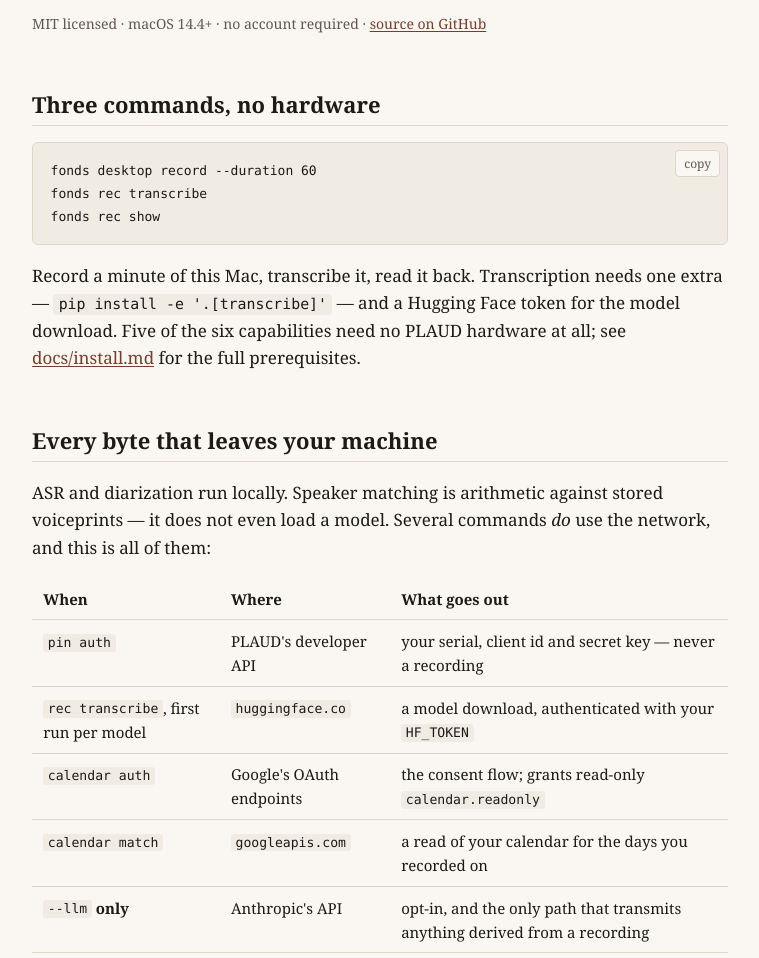
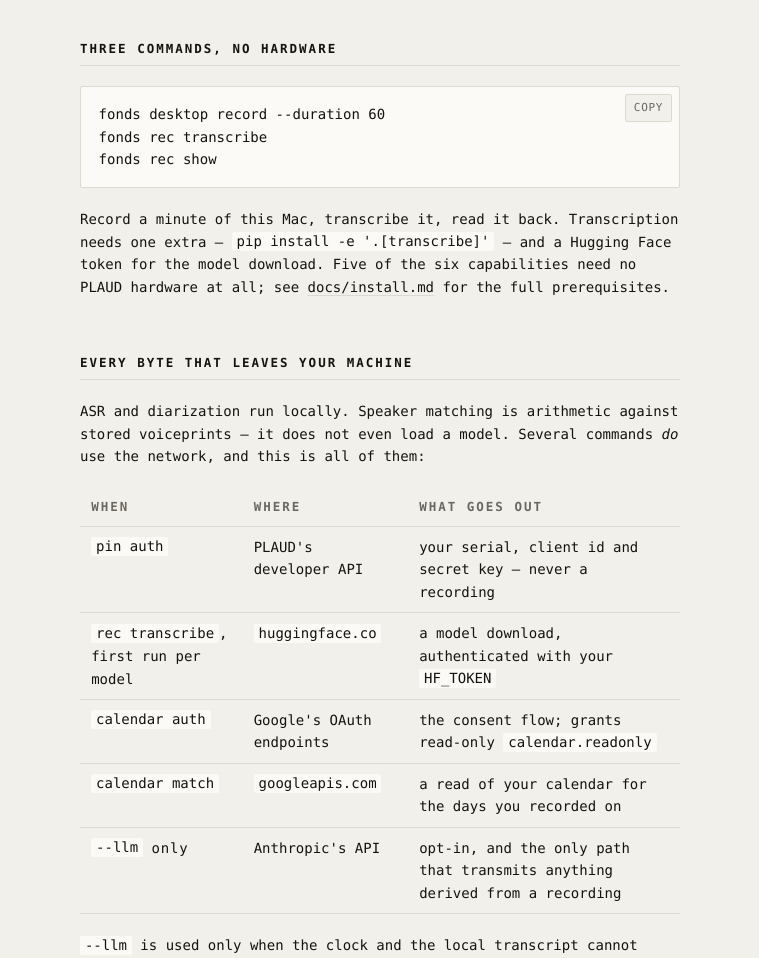
Before and after one commit to fondsdev/fondsdev.github.io, a plain HTML site: page index.html in a window 1280 px wide. Shown: the part 465-1423 px from the top of the page, without its empty margins (260-1019 px from the left). Drawn offline with Linux system fonts and the light colour scheme.

Commit message:
Put the page on the identity's type and palette
Six tokens replacing three ad-hoc colours, system monospace at one weight, and
dark on the bare selector with light as the override — the direction DESIGN.md's
own favicon SVGs are written, so the page and the assets it ships read the same
way round.

Links lose their colour and take a rule-coloured underline: amber is reserved
for the split and there is no second weight, so the hairline does the work.
Emphasis loses its weight and takes tracking, which is the only device that
works inline mid-sentence.

The container narrows to 40rem. Dropping body from 17px serif to 14px mono at
unchanged width pushed the measure from about 72 characters to about 87; this
puts it back.

```diff
--- a/index.html
+++ b/index.html
@@ -15,77 +15,122 @@
 <meta name="twitter:card" content="summary_large_image">
 <style>
 :root {
-  --paper: #faf7f2;
-  --ink: #1c1a17;
-  --muted: #5f584e;
-  --rule: #ded6c9;
-  --accent: #7a3b2e;
-  --code-bg: #f1ece3;
+  --ground:  #0B0B0C;
+  --surface: #131316;
+  --ink:     #E8E6E1;
+  --dim:     #85827C;
+  --rule:    #26262A;
+  --accent:  #E8A33D;
 }
-@media (prefers-color-scheme: dark) {
+@media (prefers-color-scheme: light) {
   :root {
-    --paper: #141310;
-    --ink: #e9e4da;
-    --muted: #9c9488;
-    --rule: #2f2b24;
-    --accent: #d9977c;
-    --code-bg: #1e1b16;
+    --ground:  #F2F0EA;
+    --surface: #FBFAF6;
+    --ink:     #14130F;
+    --dim:     #6B6862;
+    --rule:    #DEDAD1;
+    --accent:  #A76A10;
   }
 }
 * { box-sizing: border-box; }
+html { -webkit-text-size-adjust: 100%; }
 body {
   margin: 0 auto;
-  max-width: 46rem;
+  max-width: 40rem;
   padding: 3rem 1.25rem 5rem;
-  background: var(--paper);
+  background: var(--ground);
   color: var(--ink);
-  font-family: ui-serif, Georgia, "Times New Roman", serif;
-  font-size: 1.0625rem;
-  line-height: 1.6;
-  -webkit-text-size-adjust: 100%;
+  font-family: ui-monospace, SFMono-Regular, "SF Mono", Menlo,
+               Consolas, "Liberation Mono", monospace;
+  font-size: 14px;
+  line-height: 1.62;
+  font-variant-numeric: tabular-nums;
 }
-h1, h2, h3 { line-height: 1.25; font-weight: 600; }
-h1 { font-size: 2.25rem; margin: 0 0 .75rem; letter-spacing: -.01em; }
+h1, h2 { line-height: 1.3; margin: 0; }
+h1 { font-size: 24px; letter-spacing: .02em; margin: 0 0 1rem; }
 h2 {
-  font-size: 1.375rem;
+  font-size: 12.5px;
+  letter-spacing: .16em;
+  text-transform: uppercase;
   margin: 3.5rem 0 1rem;
-  padding-bottom: .4rem;
+  padding-bottom: .5rem;
   border-bottom: 1px solid var(--rule);
 }
-a { color: var(--accent); text-decoration-thickness: 1px; text-underline-offset: 2px; }
-code, pre, kbd {
-  font-family: ui-monospace, SFMono-Regular, "SF Mono", Menlo, Consolas, monospace;
-  font-size: .875em;
+p { margin: 1.25rem 0; }
+a {
+  color: var(--ink);
+  text-decoration: underline;
+  text-decoration-color: var(--rule);
+  text-decoration-thickness: 1px;
+  text-underline-offset: 3px;
 }
-code { background: var(--code-bg); padding: .1em .35em; border-radius: 3px; }
+a:hover { text-decoration-color: var(--ink); }
+strong, b { font-weight: inherit; letter-spacing: .06em; }
+em { font-style: italic; }
+code, pre { font-family: inherit; }
+code { background: var(--surface); padding: .1em .35em; border-radius: 2px; }
 pre {
-  background: var(--code-bg);
+  background: var(--surface);
   border: 1px solid var(--rule);
-  border-radius: 6px;
+  border-radius: 2px;
   padding: 1rem 1.1rem;
+  margin: 1.25rem 0;
   overflow-x: auto;
-  line-height: 1.55;
 }
 pre code { background: none; padding: 0; }
-table { border-collapse: collapse; width: 100%; font-size: .9375rem; display: block; overflow-x: auto; }
-th, td { text-align: left; padding: .55rem .7rem; border-bottom: 1px solid var(--rule); vertical-align: top; }
-th { font-weight: 600; white-space: nowrap; }
-.wordmark { font-size: 1.05rem; letter-spacing: .14em; text-transform: uppercase; color: var(--muted); margin: 0 0 2rem; }
-.lede { font-size: 1.1875rem; color: var(--ink); margin: 0 0 1.75rem; }
-.status { font-size: .875rem; color: var(--muted); margin: 1rem 0 0; }
+table {
+  border-collapse: collapse;
+  width: 100%;
+  display: block;
+  overflow-x: auto;
+  margin: 1.25rem 0;
+}
+th, td {
+  text-align: left;
+  padding: .55rem .7rem;
+  border-bottom: 1px solid var(--rule);
+  vertical-align: top;
+}
+th {
+  font-size: 12.5px;
+  letter-spacing: .16em;
+  text-transform: uppercase;
+  color: var(--dim);
+  white-space: nowrap;
+}
+ul { padding-left: 1.5rem; margin: 1.25rem 0; }
+li { margin: .5rem 0; }
+.wordmark { font-size: 40px; letter-spacing: .14em; margin: 0; }
+.lede { margin: 0 0 1.75rem; }
+.status {
+  font-size: 11px;
+  letter-spacing: .06em;
+  text-transform: uppercase;
+  color: var(--dim);
+  margin: 1.25rem 0 0;
+}
 .status span + span::before { content: " · "; }
 .copy-wrap { position: relative; }
 .copy-wrap button {
   position: absolute; top: .5rem; right: .5rem;
-  font: inherit; font-size: .75rem;
-  background: var(--paper); color: var(--muted);
-  border: 1px solid var(--rule); border-radius: 4px;
-  padding: .2rem .5rem; cursor: pointer;
+  font: inherit;
+  font-size: 11px;
+  letter-spacing: .06em;
+  text-transform: uppercase;
+  background: var(--ground);
+  color: var(--dim);
+  border: 1px solid var(--rule);
+  border-radius: 2px;
+  padding: .25rem .5rem;
+  cursor: pointer;
 }
-.copy-wrap button:hover { color: var(--ink); }
-footer { margin-top: 4rem; padding-top: 1.25rem; border-top: 1px solid var(--rule); font-size: .875rem; color: var(--muted); }
-ul { padding-left: 1.2rem; }
-li { margin: .4rem 0; }
+.copy-wrap button:hover { color: var(--ink); border-color: var(--ink); }
+footer {
+  margin-top: 4rem;
+  padding-top: 1.25rem;
+  border-top: 1px solid var(--rule);
+  color: var(--dim);
+}
 </style>
 </head>
 <body>
```
